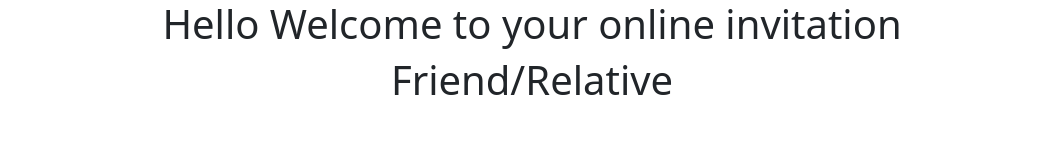
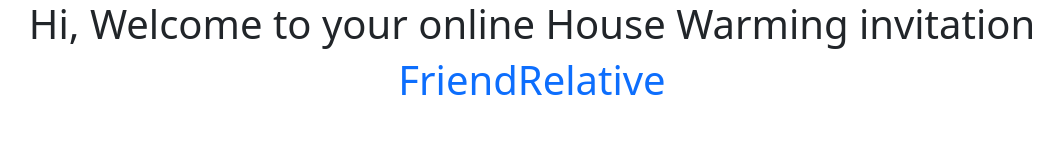
Before and after one commit to ruthresh1/Portfolio, a plain HTML site: page housewarming/index.html in a window 1280 px wide. Shown: the whole page, without its empty margins (108-1171 px from the left). Drawn offline with nearby package versions, Linux system fonts and the light colour scheme.

Commit message:
house-1: index file changes, query param cleanup

```diff
--- a/housewarming/index.html
+++ b/housewarming/index.html
@@ -10,8 +10,10 @@
 <body>
     <div class="container-fluid">
         <div class="container text-center">
-            <h1>Hello Welcome to your online invitation</h1>
-            <div class="container center" id="name-box"><h1 class="text-capitalize" id="name"></h1></div>
+            <h1>Hi, Welcome to your online House Warming invitation</h1>
+            <div class="container" id="name-box">
+                <h1 class="text-primary text-capitalize" id="name"></h1>
+            </div>
         </div>
     </div>
 
--- a/js/housewarming.js
+++ b/js/housewarming.js
@@ -15,6 +15,6 @@ visitorName = correctName(visitorName);
 document.getElementById("name").innerHTML = visitorName;
 
 function correctName(name) {
-  name = name.replace("%20", " ");
+  name = name.replace("%20", " ").replace(/[^a-zA-Z .]+/g,'');
   return name;
 }
```
